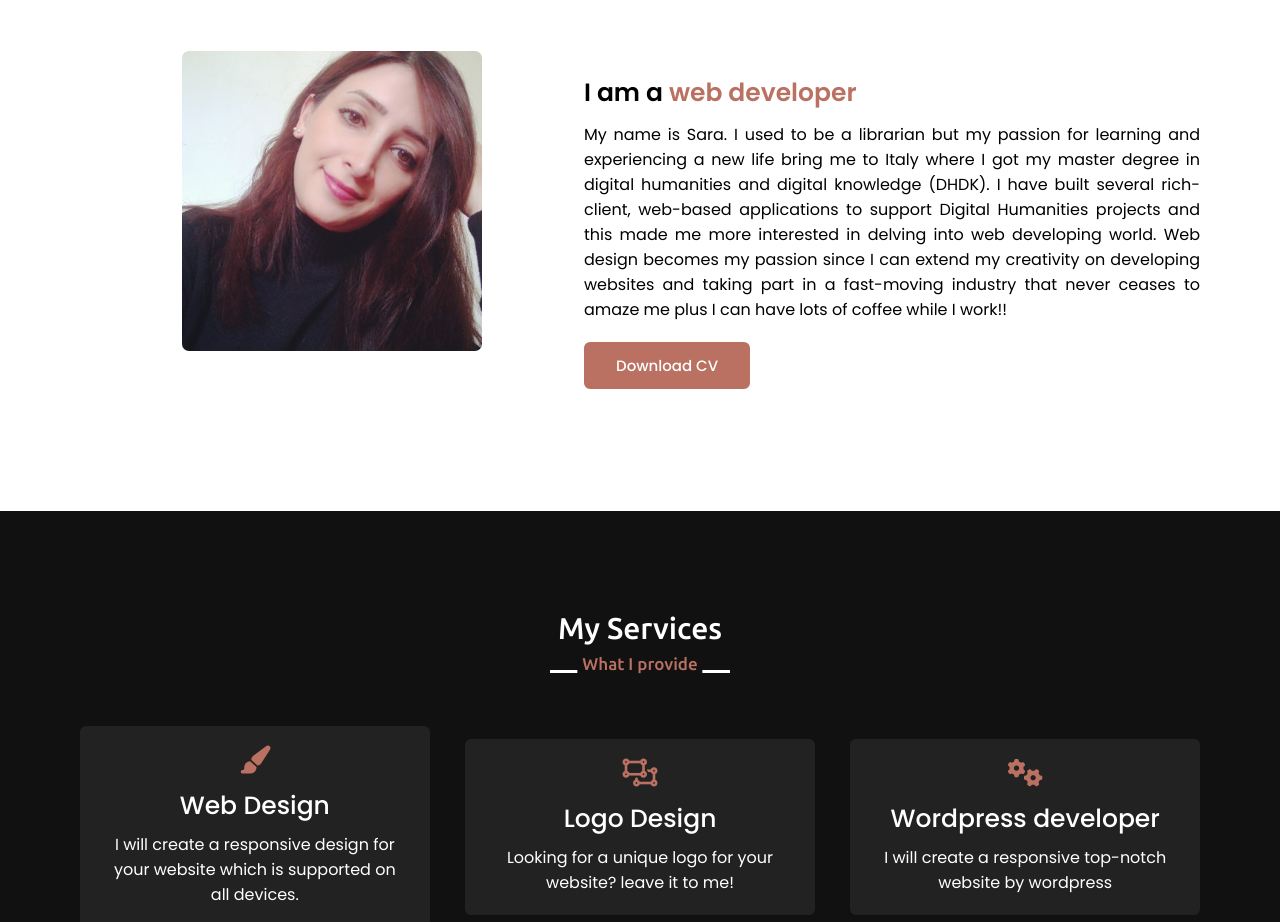
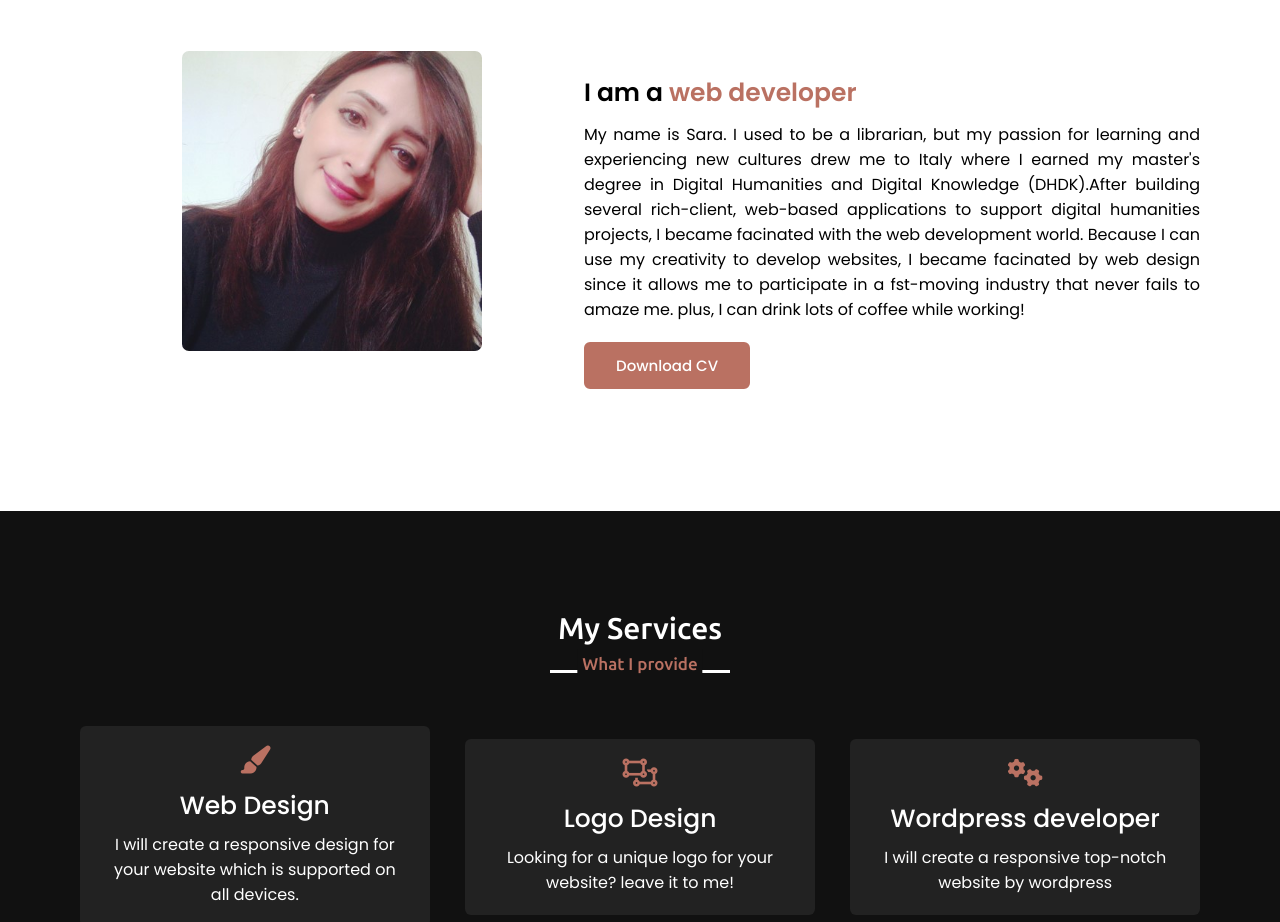
Before and after one commit to saraamayeh/portfolio, a plain HTML site: page index.html in a window 1280 px wide. Shown: the part 964-1886 px from the top of the page. Drawn offline with nearby package versions, Linux system fonts and the light colour scheme.

Commit message:
Add files via upload

```diff
--- a/index.html
+++ b/index.html
@@ -61,7 +61,7 @@
             </div>
             <div class=" column right">
                 <div class="text">I am a <span>web developer</span></div>
-                <p> My name is Sara. I used to be a librarian but my passion for learning and experiencing a new life bring me to Italy where I got my master degree in digital humanities and digital knowledge (DHDK). I have built several rich-client, web-based applications to support Digital Humanities projects and this made me more interested in delving into web developing world. Web design becomes my passion since I can extend my creativity on developing websites and taking part in a fast-moving industry that never ceases to amaze me plus I can have lots of coffee while I work!!</p>
+                <p> My name is Sara. I used to be a librarian, but my passion for learning and experiencing new cultures drew me to Italy where I earned my master's degree in Digital Humanities and Digital Knowledge (DHDK).After building several rich-client, web-based applications to support digital humanities projects, I became facinated with the web development world. Because I can use my creativity to develop websites, I became facinated by web design since it allows me to participate in a fst-moving industry that never fails to amaze me. plus, I can drink lots of coffee while working! </p>
 <a href="cv.pdf">Download CV</a>
 
 
```
